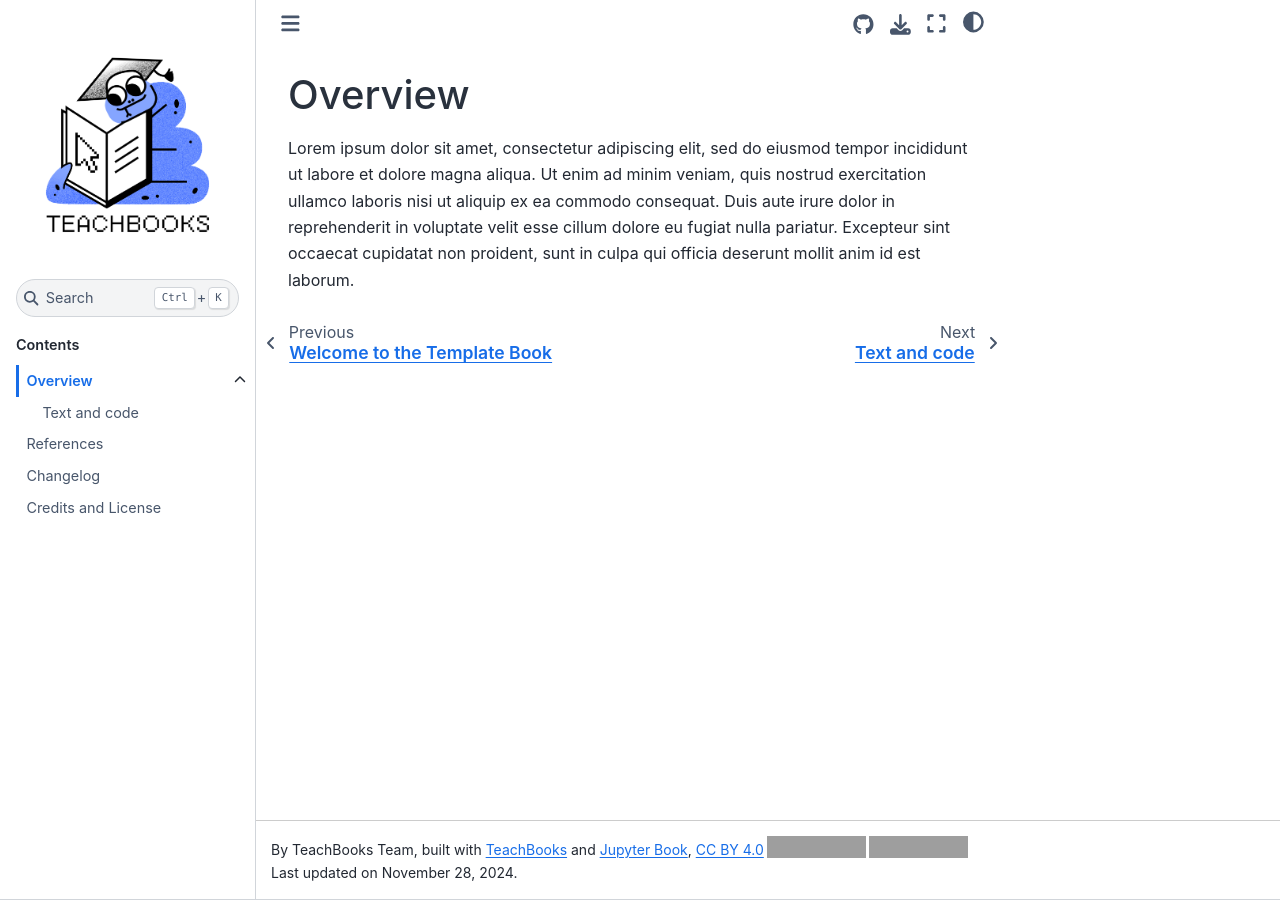
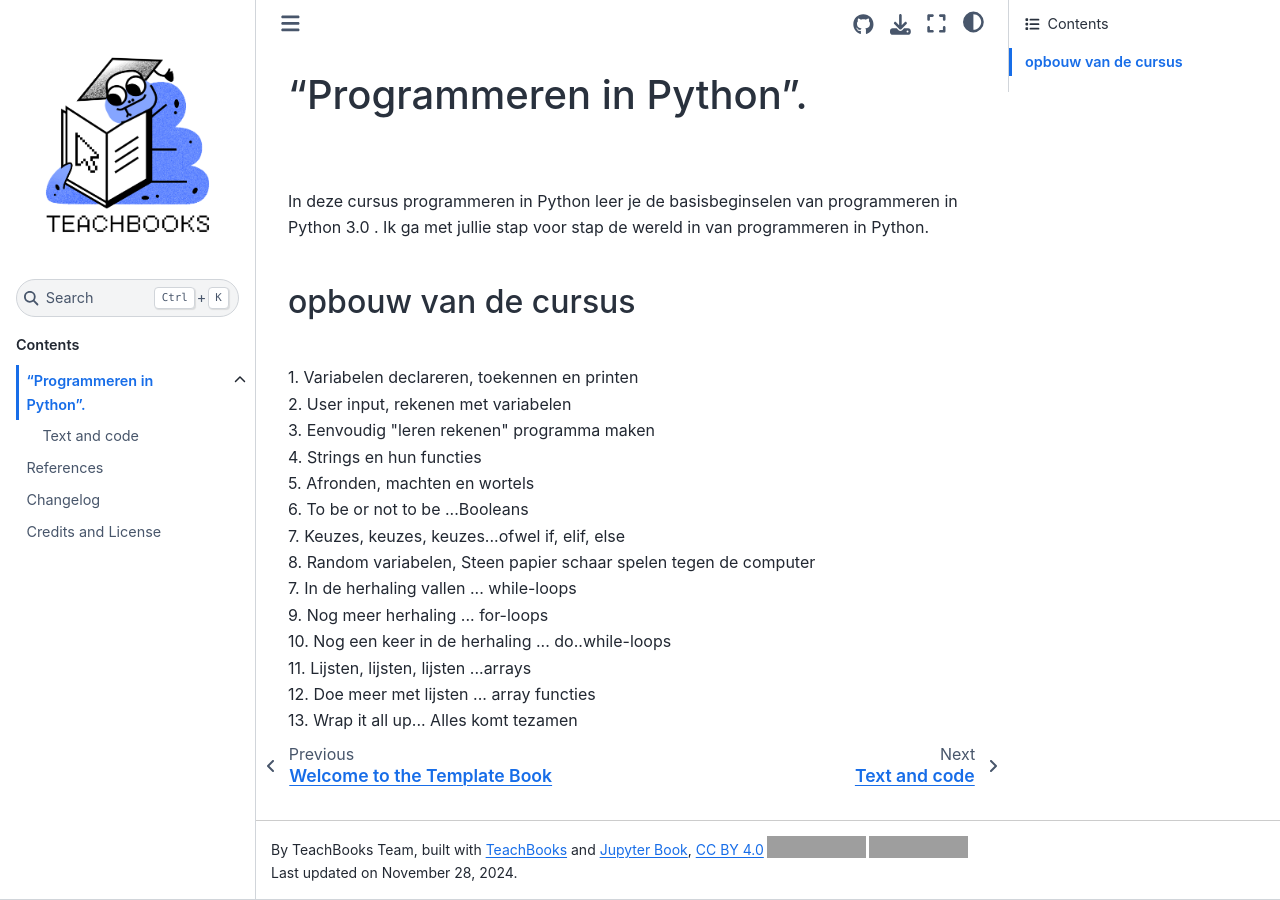
Before and after one commit to nerdyJuffie/PythonLeren, a Jupyter Book: the page built from book/some_content/overview.md, in a window 1280 px wide. Built offline with Jupyter Book 1.0.4 settings and Sphinx 7.4.7 and the Sphinx Book theme 1.1.4, drawn with Linux system fonts in a browser that asks for light colours; comment, search, counter and statistics services are not loaded; grey boxes are pictures that could not be loaded.

Commit message:
Update overview.md
Inhoudsopgave van het boek

```diff
--- a/book/some_content/overview.md
+++ b/book/some_content/overview.md
@@ -1,3 +1,22 @@
-# Overview
+# "Programmeren in Python".
+<br>
+<br>
+In deze cursus programmeren in Python leer je de basisbeginselen van programmeren in Python 3.0 . Ik ga met jullie stap voor stap de wereld in van programmeren in Python.
+<br>
 
-Lorem ipsum dolor sit amet, consectetur adipiscing elit, sed do eiusmod tempor incididunt ut labore et dolore magna aliqua. Ut enim ad minim veniam, quis nostrud exercitation ullamco laboris nisi ut aliquip ex ea commodo consequat. Duis aute irure dolor in reprehenderit in voluptate velit esse cillum dolore eu fugiat nulla pariatur. Excepteur sint occaecat cupidatat non proident, sunt in culpa qui officia deserunt mollit anim id est laborum.
+## opbouw van de cursus
+<br>
+1. Variabelen declareren, toekennen en printen<br>
+2. User input, rekenen met variabelen<br>
+3. Eenvoudig "leren rekenen" programma maken<br>
+4. Strings en hun functies<br>
+5. Afronden, machten en wortels<br>
+6. To be or not to be ...Booleans<br>
+7. Keuzes, keuzes, keuzes...ofwel if, elif, else<br>
+8. Random variabelen, Steen papier schaar spelen tegen de computer<br>
+7. In de herhaling vallen ... while-loops<br>
+9. Nog meer herhaling ... for-loops<br>
+10. Nog een keer in de herhaling ... do..while-loops<br>
+11. Lijsten, lijsten, lijsten ...arrays<br>
+12. Doe meer met lijsten ... array functies<br>
+13. Wrap it all up... Alles komt tezamen<br>
```
